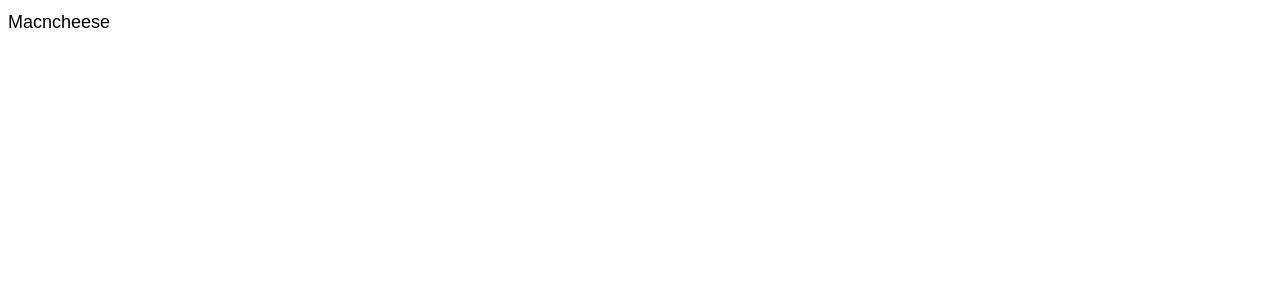
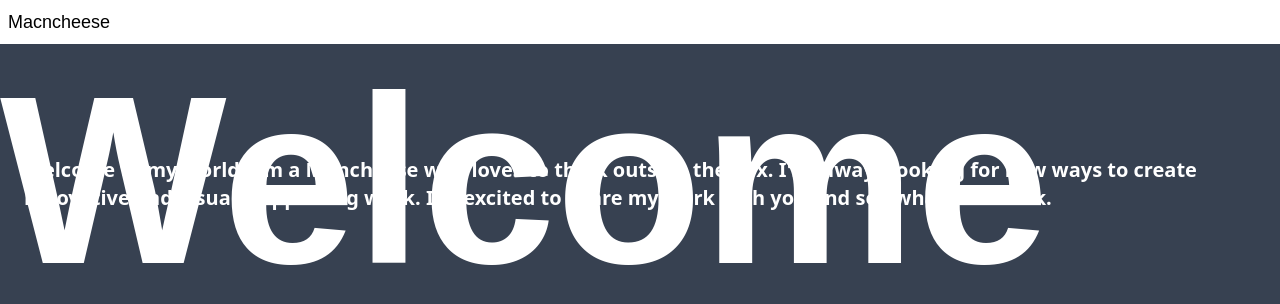
Before and after one commit to MacncheeseK/Portfolio-Website, a React (Vite) app: page / in a window 1280 px wide. Shown: the top 304 px of the page. Built offline with nearby package versions, Linux system fonts and the light colour scheme; a web font is replaced by a local one.

Commit message:
trying to figure out scrolling text

```diff
--- a/package.json
+++ b/package.json
@@ -10,6 +10,7 @@
     "preview": "vite preview"
   },
   "dependencies": {
+    "framer-motion": "^10.16.2",
     "react": "^18.2.0",
     "react-dom": "^18.2.0"
   },
--- a/src/App.tsx
+++ b/src/App.tsx
@@ -1,10 +1,14 @@
-import Navbar from './components/Navbar';
+import Navbar from "./components/Navbar";
+import Hero from "./components/Hero";
 
 const App = () => {
   return (
-    <div>
+    <section>
       <Navbar />
-    </div>
+      <section>
+        <Hero/>
+      </section>
+    </section>
   );
 };
 
--- /dev/null
+++ b/src/components/Hero.tsx
@@ -0,0 +1,28 @@
+import{ useScroll, useTransform} from 'framer-motion'
+
+export const Hero = () => {
+  const { scrollYProgress } = useScroll();
+  const x = useTransform(scrollYProgress,[0,1],[0,-200])
+
+  return (
+    <div className="bg-gray-700 h-[5000px]">
+      <header className="min-h-[10vh] flex justify-center items-center z-10 p-6 py-28">
+        <h1 className="text-xl font-bold text-white">
+          Welcome to my world! I'm a Mancheese who loves to think outside the
+          box. I'm always looking for new ways to create innovative and visually
+          appealing work. I'm excited to share my work with you and see what you
+          think.
+        </h1>
+      </header>
+      <div className=" fixed top-0 ">
+        <span
+          className="font-Yapari font-bold  text-white text-[15rem] whitespace-nowrap transition-all duration-[0.5s]"
+          style={{x}}
+        >
+          Welcome
+        </span>
+      </div>
+    </div>
+  );
+}
+export default Hero
```
Also changed, not shown: 1 other file (tests, documents, lock files or other folders).
